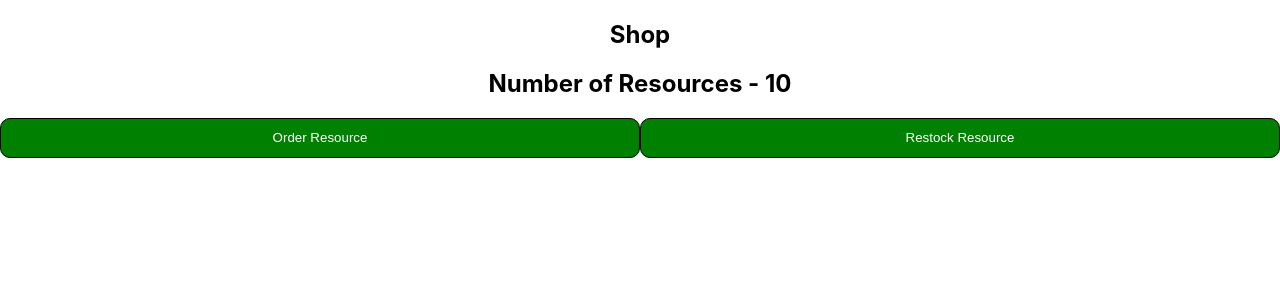
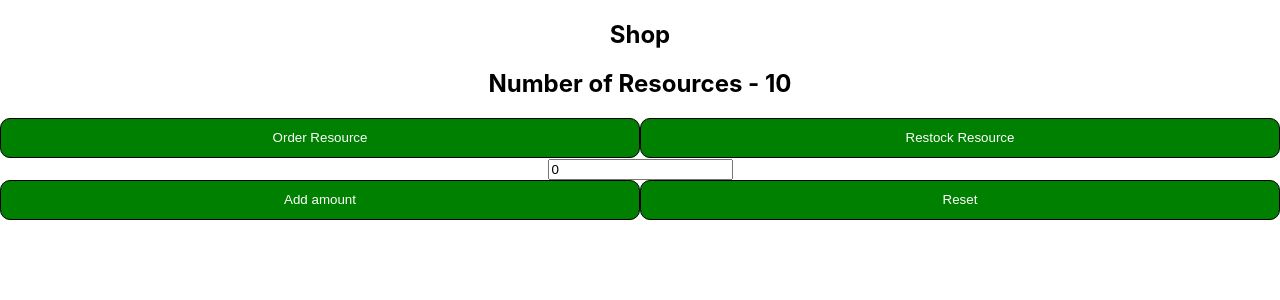
Before and after one commit to Katrina-Dierking/hs-mom-hive, a React (Create React App) app: page /shop in a window 1280 px wide. Shown: the top 300 px of the page. Built offline with nearby package versions, Linux system fonts and the light colour scheme.

Commit message:
added reset and increment to resources

```diff
--- a/src/features/resources/Resources.js
+++ b/src/features/resources/Resources.js
@@ -1,19 +1,48 @@
-import React from 'react'
+import React, {useState} from 'react'
 import { useSelector, useDispatch} from 'react-redux'
-import { ordered, restocked } from './resourcesSlice'
+import {
+  ordered,
+  restocked,
+  reset,
+  incrementByAmount
+} from './resourcesSlice'
+
+
 
 const Resources = () => {
 
  const numOfResources = useSelector(state => state.resource.numOfResources)
  const dispatch = useDispatch()
 
+ const [incrementAmount, setIncrementAmount] = useState(0);
+ const addValue = Number(incrementAmount) || 0;
+
+ const resetAll = () => {
+  setIncrementAmount(0)
+  dispatch(reset());
+ }
+
   return (
-    <div>
-        <h2>Number of Resources - {numOfResources}</h2>
-        <button onClick={()=> dispatch(ordered())}>Order Resource</button>
-        <button onClick = {() => dispatch(restocked(2))}>Restock Resource</button>
-    </div>
-  )
+    <section>
+      <h2>Number of Resources - {numOfResources}</h2>
+      <div>
+        <button onClick={() => dispatch(ordered())}>Order Resource</button>
+        <button onClick={() => dispatch(restocked(2))}>Restock Resource</button>
+      </div>
+      <input
+        type="text"
+        value={incrementAmount}
+        onChange={(e) => setIncrementAmount(e.target.value)}
+      />
+
+      <div>
+        <button onClick={() => dispatch(incrementByAmount(addValue))}>
+          Add amount
+        </button>
+        <button onClick={resetAll}> Reset</button>
+      </div>
+    </section>
+  );
 }
 
 export default Resources
--- a/src/features/resources/resourcesSlice.js
+++ b/src/features/resources/resourcesSlice.js
@@ -13,9 +13,15 @@ const resourcesSlice = createSlice({
         },
         restocked: (state, action) => {
             state.numOfResources += action.payload
+        },
+        reset: (state) => {
+            state.numOfResources= 0;
+        },
+        incrementByAmount: (state, action) => {
+            state.numOfResources += action.payload;
         }
     }
 })
 
 export default resourcesSlice.reducer
-export const { ordered, restocked} = resourcesSlice.actions
+export const { ordered, restocked, reset, incrementByAmount} = resourcesSlice.actions
```
